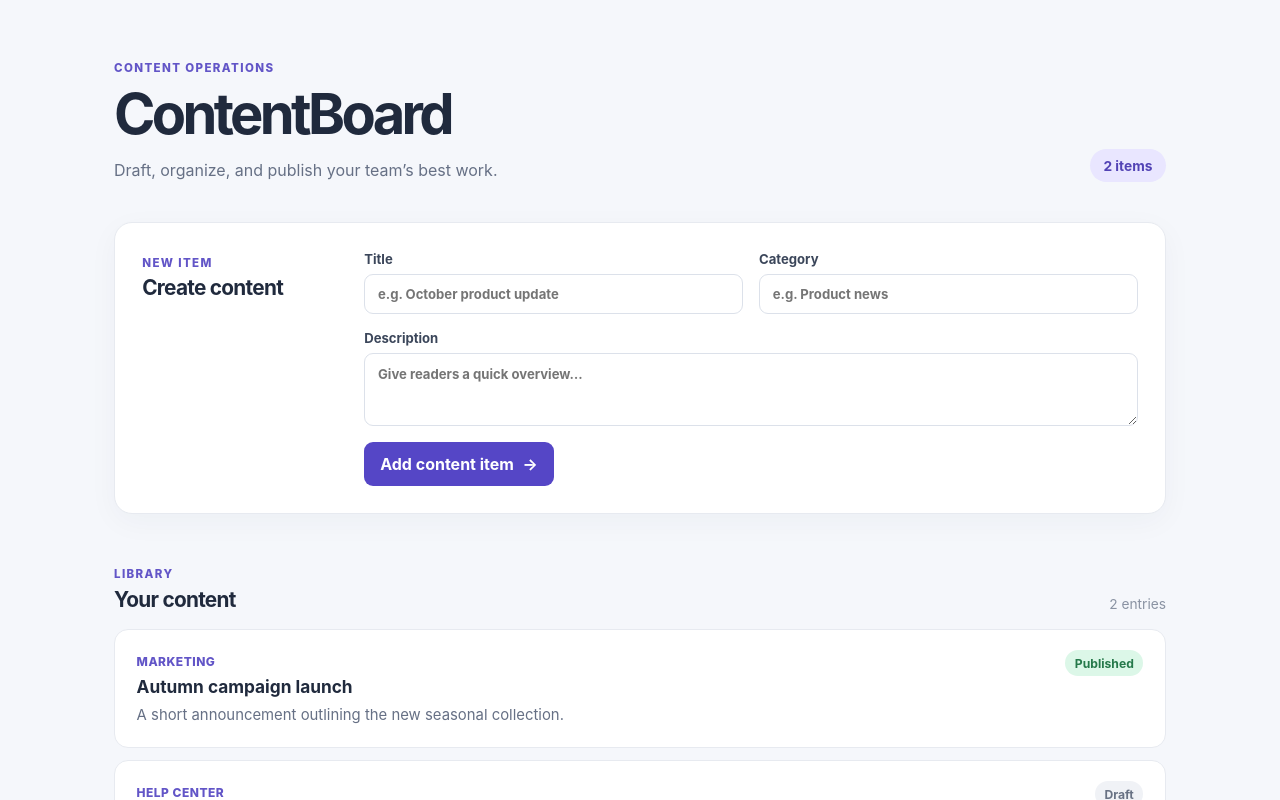
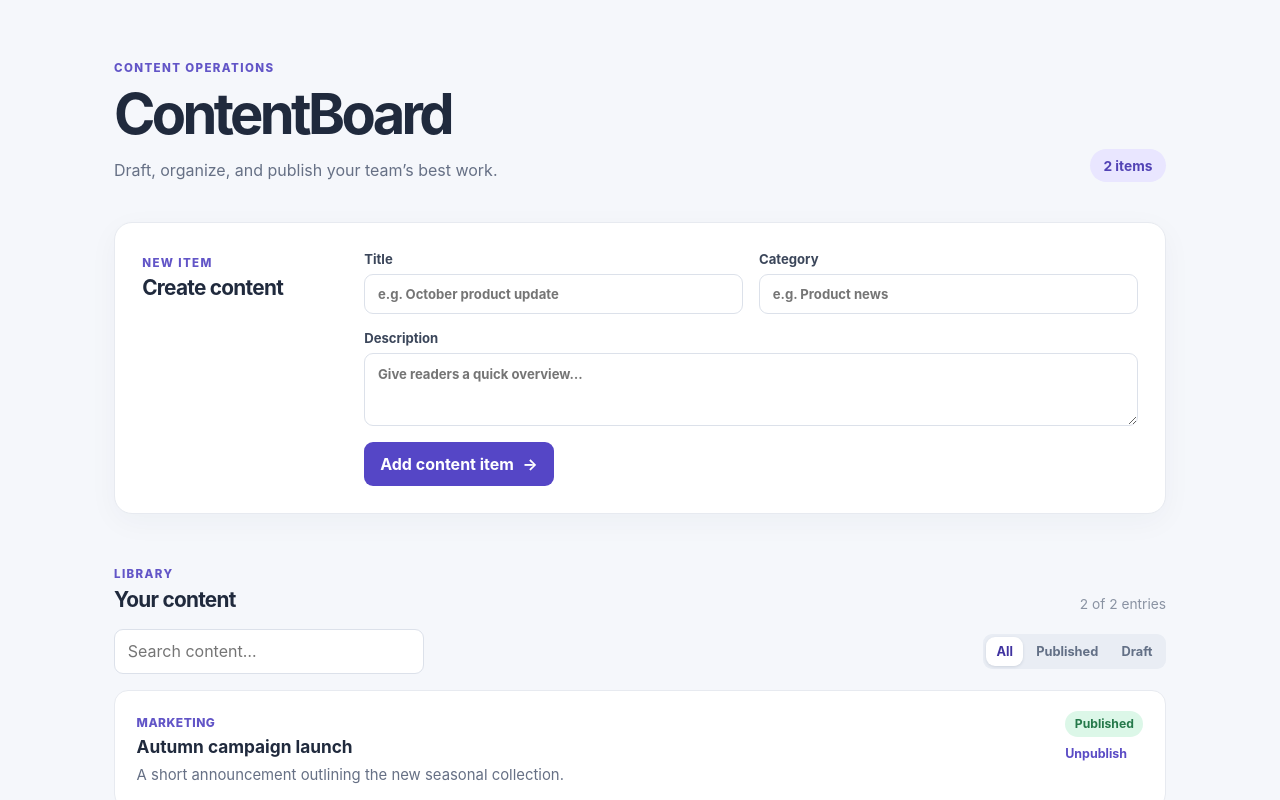
Before and after one commit to VitoSpatafora/research-milestone-react, a React (Vite) app: page / in a window 1280 px wide. Shown: the top 800 px of the page. Built offline with nearby package versions, Linux system fonts and the light colour scheme.

Commit message:
feat: add search filters and publishing controls

```diff
--- a/src/App.jsx
+++ b/src/App.jsx
@@ -8,6 +8,14 @@
 function App() {
   const [items, setItems] = useState(starterItems)
   const [form, setForm] = useState({ title: '', category: '', description: '' })
+  const [query, setQuery] = useState('')
+  const [visibility, setVisibility] = useState('all')
+
+  const displayedItems = items.filter((item) => {
+    const matchesQuery = `${item.title} ${item.category} ${item.description}`.toLowerCase().includes(query.toLowerCase())
+    const matchesVisibility = visibility === 'all' || (visibility === 'published' ? item.published : !item.published)
+    return matchesQuery && matchesVisibility
+  })
 
   function handleSubmit(event) {
     event.preventDefault()
@@ -18,6 +26,10 @@
 
   function updateField(event) {
     setForm({ ...form, [event.target.name]: event.target.value })
+  }
+
+  function togglePublished(id) {
+    setItems((current) => current.map((item) => item.id === id ? { ...item, published: !item.published } : item))
   }
 
   return (
@@ -38,9 +50,11 @@
       </section>
 
       <section className="content-section" aria-labelledby="content-heading">
-        <div className="section-heading"><div><span className="section-kicker">Library</span><h2 id="content-heading">Your content</h2></div><span className="muted">{items.length} entries</span></div>
+        <div className="section-heading"><div><span className="section-kicker">Library</span><h2 id="content-heading">Your content</h2></div><span className="muted">{displayedItems.length} of {items.length} entries</span></div>
+        <div className="filters" aria-label="Content filters"><input value={query} onChange={(event) => setQuery(event.target.value)} placeholder="Search content…" aria-label="Search content" /><div className="filter-tabs">{['all', 'published', 'draft'].map((option) => <button key={option} className={visibility === option ? 'filter active' : 'filter'} onClick={() => setVisibility(option)}>{option === 'all' ? 'All' : option[0].toUpperCase() + option.slice(1)}</button>)}</div></div>
         <div className="item-list">
-          {items.map((item) => <article className="content-card" key={item.id}><div className="card-copy"><span className="category">{item.category}</span><h3>{item.title}</h3><p>{item.description}</p></div><span className={item.published ? 'status published' : 'status'}>{item.published ? 'Published' : 'Draft'}</span></article>)}
+          {displayedItems.map((item) => <article className="content-card" key={item.id}><div className="card-copy"><span className="category">{item.category}</span><h3>{item.title}</h3><p>{item.description}</p></div><div className="card-actions"><span className={item.published ? 'status published' : 'status'}>{item.published ? 'Published' : 'Draft'}</span><button className="text-button" onClick={() => togglePublished(item.id)}>{item.published ? 'Unpublish' : 'Publish'}</button></div></article>)}
+          {!displayedItems.length && <div className="empty-state">No items match these filters. Try a different search or status.</div>}
         </div>
       </section>
     </main>
--- a/src/index.css
+++ b/src/index.css
@@ -24,7 +24,10 @@
 .content-section { margin-top: 3rem; }
 .section-heading { margin-bottom: 1.1rem; }
 .muted { color: #8a93a3; font-size: .86rem; }
+.filters { align-items: center; display: flex; gap: .75rem; justify-content: space-between; margin-bottom: 1rem; }.filters > input { max-width: 310px; width: 100%; }
+.filter-tabs { background: #e9edf4; border-radius: 9px; display: flex; gap: .15rem; padding: .2rem; }.filter { background: transparent; color: #637086; font-size: .8rem; font-weight: 700; padding: .45rem .65rem; }.filter.active { background: white; box-shadow: 0 1px 3px #cdd3dd; color: #4033a0; }
 .item-list { display: grid; gap: .75rem; }
 .content-card { align-items: start; background: white; border: 1px solid #e7eaf0; border-radius: 14px; display: flex; gap: 1rem; justify-content: space-between; padding: 1.25rem 1.35rem; }
 .card-copy { min-width: 0; }.card-copy p { font-size: .93rem; max-width: 720px; }.category { color: #6255c7; font-size: .75rem; font-weight: 800; letter-spacing: .04em; text-transform: uppercase; }
 .status { background: #f0f2f6; border-radius: 99px; color: #687284; font-size: .76rem; font-weight: 750; padding: .35rem .6rem; white-space: nowrap; }.status.published { background: #dcf7e8; color: #26794b; }
+.card-actions { align-items: flex-end; display: grid; gap: .55rem; justify-items: end; }.text-button { background: transparent; color: #5a4bc5; font-size: .78rem; padding: 0; }.empty-state { border: 1px dashed #ccd4e1; border-radius: 14px; color: #758096; padding: 2rem; text-align: center; }
```
